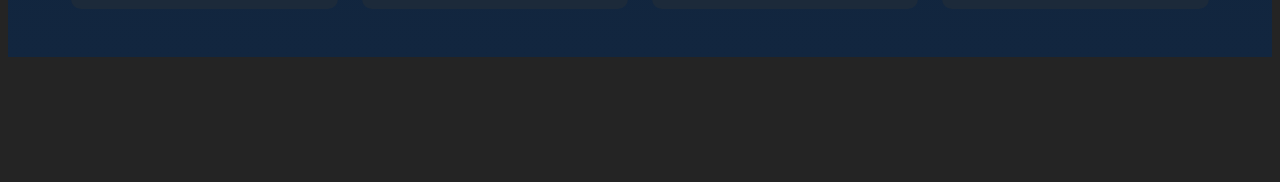
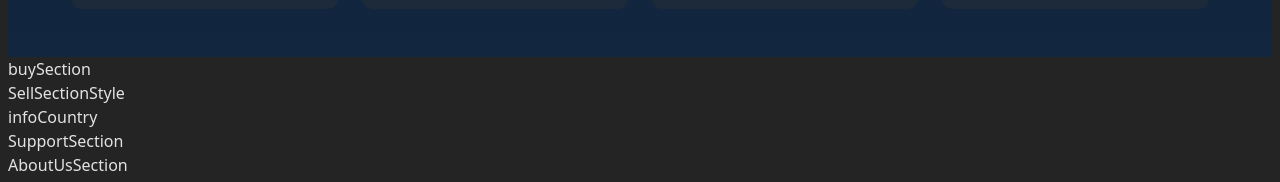
Before and after one commit to RonielDaboin/Games-Hub, a React (Vite) app: page / in a window 1280 px wide. Shown: the part 2274-2456 px from the top of the page. Before the commit the page ends 2339 px from the top, so only its background shows below. Built offline with nearby package versions, Linux system fonts and the light colour scheme.

Commit message:
otherSections

```diff
--- a/src/App.jsx
+++ b/src/App.jsx
@@ -1,13 +1,13 @@
 import { HeaderEx } from "./components/header/Navbar/NavBar";
 import { Hero } from "./components/hero/hero";
-import { FeaturedGames } from "./components/InfoSecction/InfoGames/FeaturedGames";
+import { InfoSecction } from "./components/InfoSecction/InfoSecction";
 
 function App() {
   return (
     <>
       <HeaderEx />
       <Hero />
-      <FeaturedGames />
+      <InfoSecction />
       <a
         href="https://wa.me/12127365000?text=Hola,%20quiero%20más%20info!"
         target="_blank"
--- /dev/null
+++ b/src/components/InfoSecction/AboutUs/AboutUsSection.jsx
@@ -0,0 +1,10 @@
+
+
+
+import React from 'react'
+
+export const AboutUsSection = () => {
+  return (
+    <div>AboutUsSection</div>
+  )
+}
--- /dev/null
+++ b/src/components/InfoSecction/InfoSecction.jsx
@@ -0,0 +1,20 @@
+import { FeaturedGames } from "./InfoGames/FeaturedGames";
+import { InfoCountry } from "./infoCountry/infoCountry";
+import { BuySection } from "./buy/buySection";
+import { SellSectionStyle } from "./sell/SellSectionStyle";
+import { SupportSection } from "./support/SupportSection";
+import { AboutUsSection } from "./aboutUs/AboutUsSection";
+
+
+export const InfoSecction = () => {
+  return (
+    <>
+        <FeaturedGames />
+        <BuySection />
+        <SellSectionStyle />
+        <InfoCountry />
+        <SupportSection />
+        <AboutUsSection />
+    </>
+  )
+}
--- /dev/null
+++ b/src/components/InfoSecction/buy/buySection.jsx
@@ -0,0 +1,9 @@
+
+
+import React from 'react'
+
+export const BuySection = () => {
+  return (
+    <div>buySection</div>
+  )
+}
--- a/src/components/InfoSecction/infoCountry/infoCountry.jsx
+++ b/src/components/InfoSecction/infoCountry/infoCountry.jsx
@@ -0,0 +1,9 @@
+
+
+import React from 'react'
+
+export const InfoCountry = () => {
+  return (
+    <div>infoCountry</div>
+  )
+}
--- /dev/null
+++ b/src/components/InfoSecction/sell/SellSectionStyle.jsx
@@ -0,0 +1,9 @@
+
+
+
+
+export const SellSectionStyle = () => {
+  return (
+    <div>SellSectionStyle</div>
+  )
+}
--- /dev/null
+++ b/src/components/InfoSecction/support/SupportSection.jsx
@@ -0,0 +1,10 @@
+
+
+
+
+
+export const SupportSection = () => {
+  return (
+    <div>SupportSection</div>
+  )
+}
```
Also changed, not shown: src/components/InfoSecction/AboutUs/AboutUsSectionStyle.jsx (added), src/components/InfoSecction/buy/buySectionStyle.jsx (added), src/components/InfoSecction/index.js (added), src/components/InfoSecction/sell/SellSection.jsx (added), src/components/InfoSecction/support/SupportSectionStyle.jsx (added).
